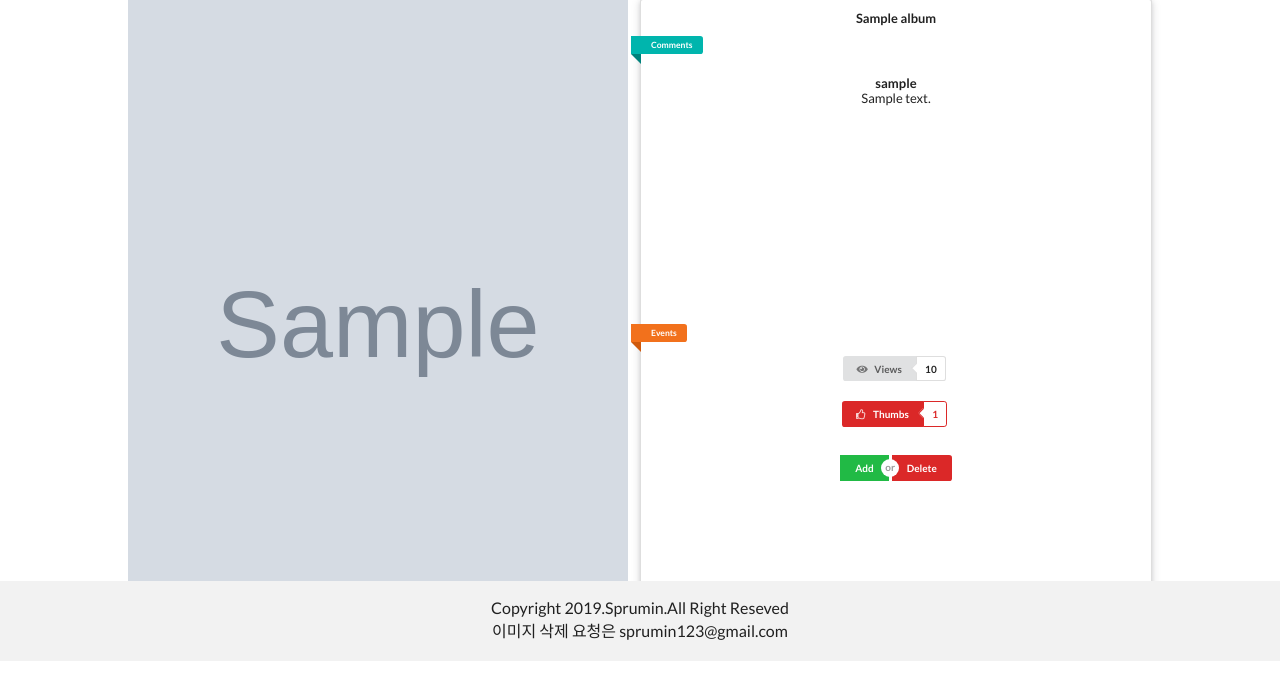
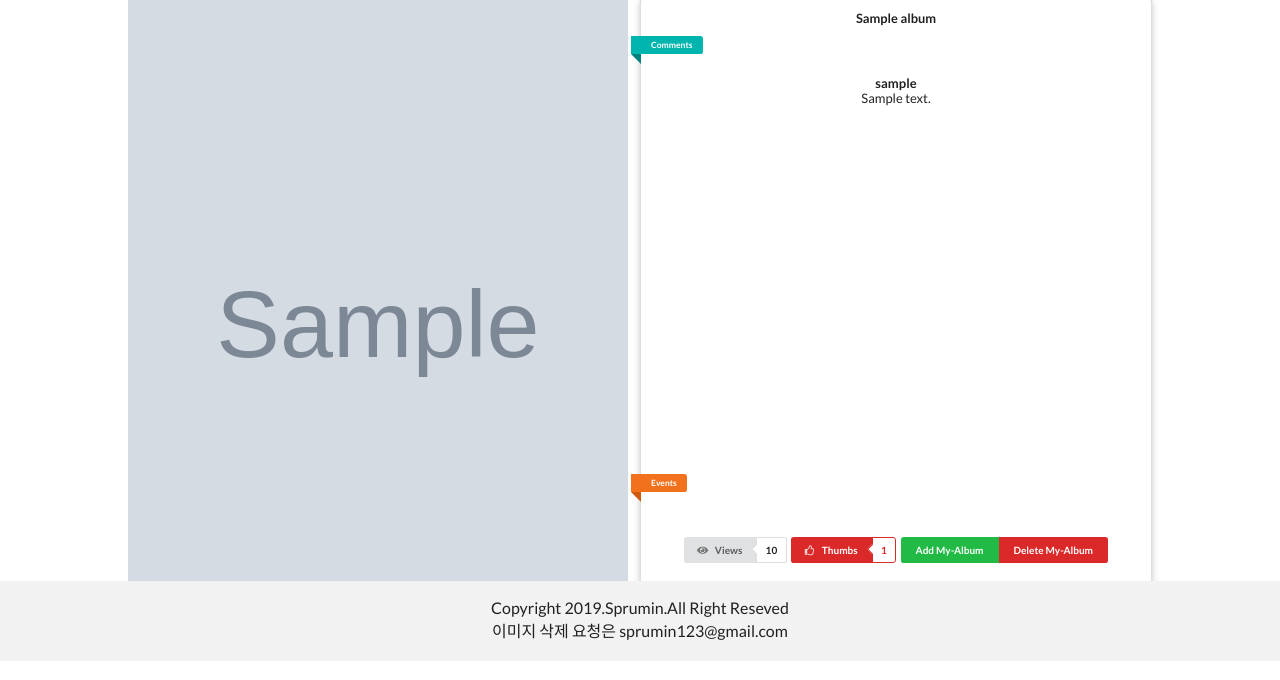
Before and after one commit to sprumin/loveSeulgi, a Django app: page /gallery/album/1 in a window 1280 px wide. Shown: the part 139-819 px from the top of the page. Run offline with Django 3.2, Linux system fonts and the light colour scheme; a user stored in the database is signed in; tables that the repository leaves empty hold one stand-in row (values such as "Sample post"); grey boxes marked "Sample" are stand-in pictures.

Commit message:
modify my-album event button css

```diff
--- a/static/css/base.css
+++ b/static/css/base.css
@@ -212,7 +212,7 @@ a {
 }
 
 .ui.list {
-    height: 250px;
+    height: 400px;
     margin-top: 25px !important;
     padding: 15px !important;
     overflow: hidden;
@@ -220,12 +220,8 @@ a {
 }
 
 .description-footer {
-    width: 200px;
-    height: 250px;
-    margin: 0 auto;
+    width: 100%;
+    height: 120px;
+    display: inline-block;
     margin-top: 45px;
 }
-
-.ui.labeled.button {
-    margin-bottom: 20px;
-}
--- a/templates/gallery/album.html
+++ b/templates/gallery/album.html
@@ -46,10 +46,8 @@
                                             <a class="ui basic red left pointing label">{{ photo.thumbs }}</a>
                                         </div>
                                         <div class="ui buttons">
-                                            <p>Add or Delete To My-Album</p>
-                                            <button class="ui positive button" id="add-myalbum">Add</button>
-                                            <div class="or"></div>
-                                            <button class="ui negative button" id="del-myalbum">Delete</button>
+                                            <button class="ui positive button" id="add-myalbum">Add My-Album</button>
+                                            <button class="ui negative button" id="del-myalbum">Delete My-Album</button>
                                         </div>
                                     {% else %}
                                         <h1>Please use the additional function after login.</h1>
```
